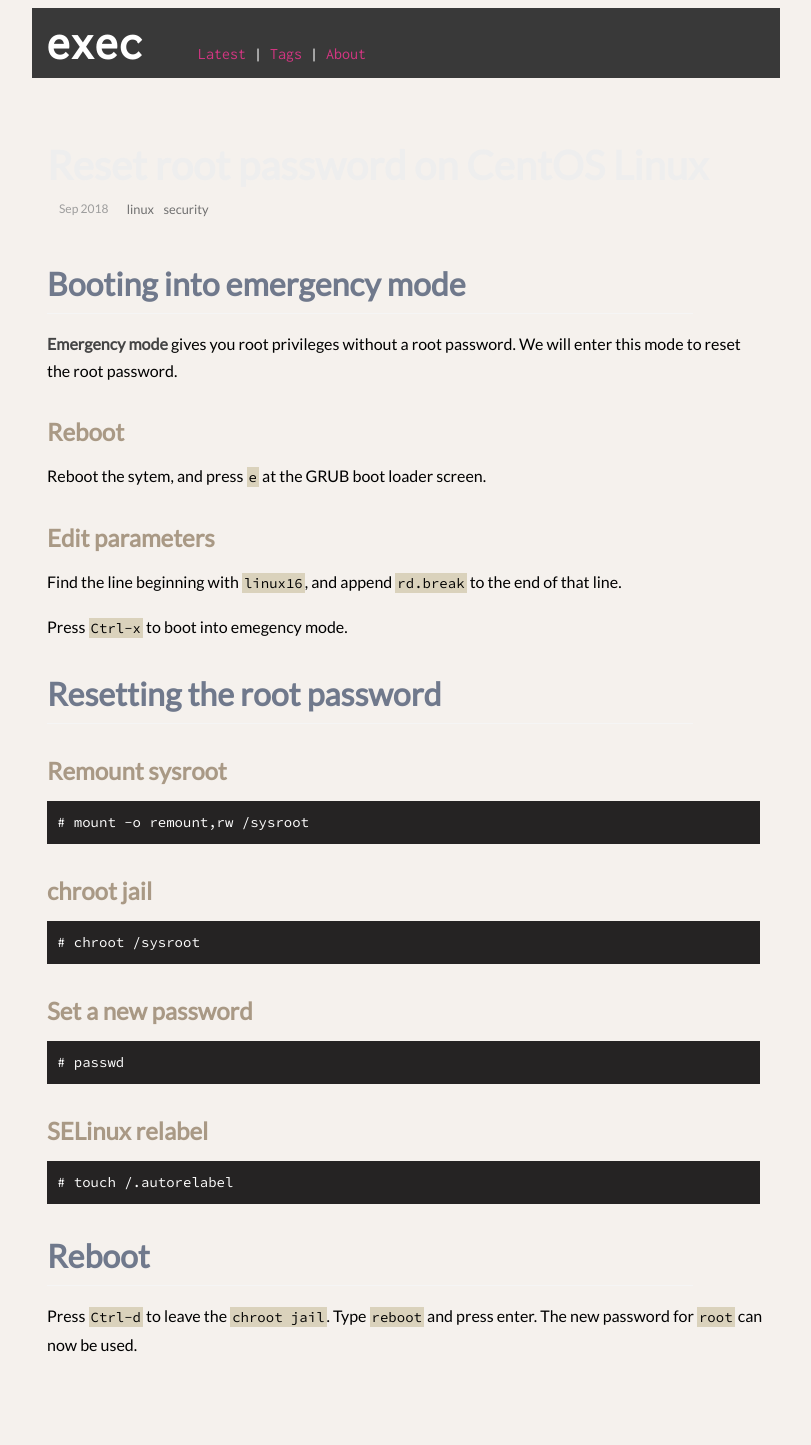
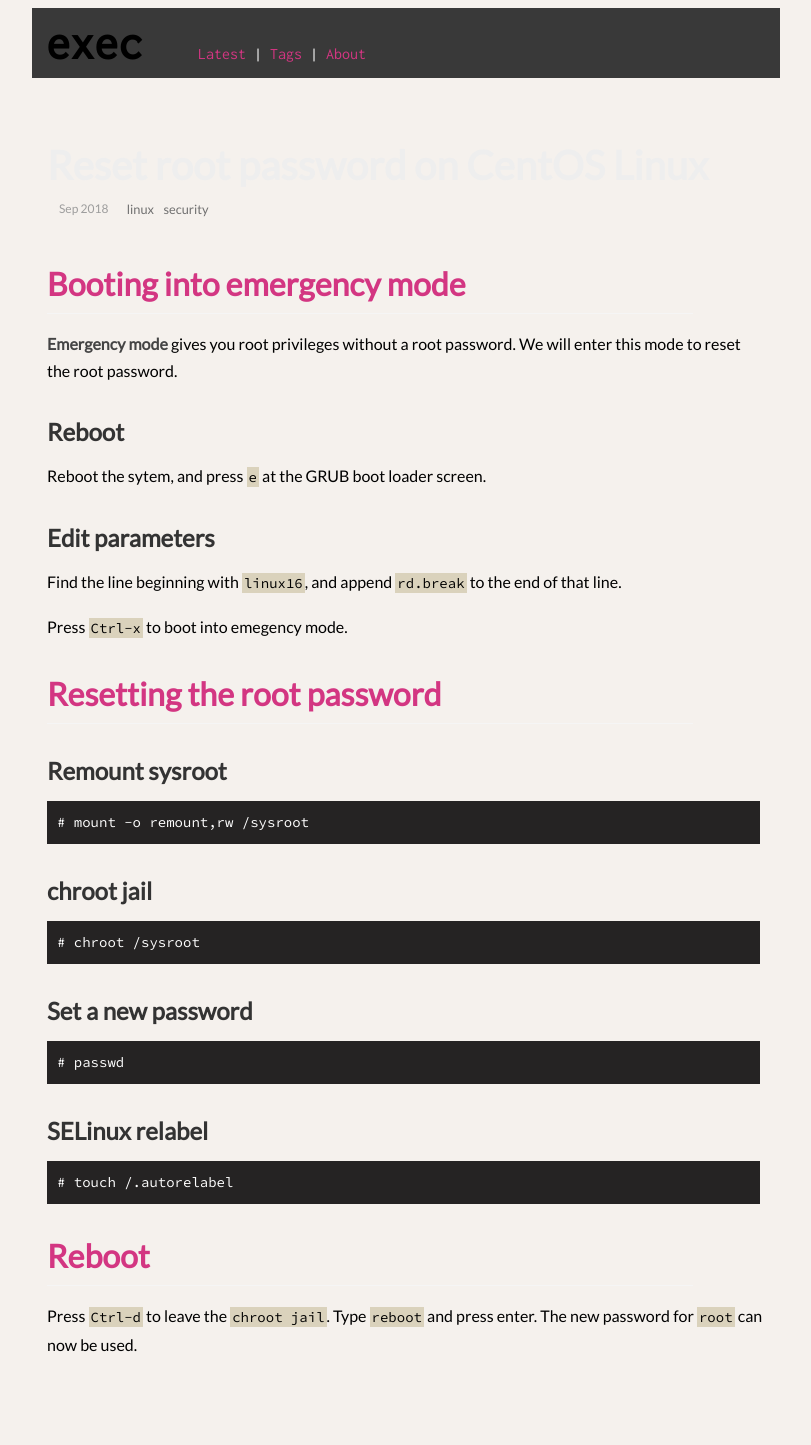
Before and after one commit to execas/execas.github.io, a Jekyll site: the page built from _posts/2018-09-03-reset-root-password-on-centos-linux.md, in a window 1280 px wide. Shown: the whole page, without its empty margins (234-1045 px from the left). Built offline with Jekyll 4.4.1, drawn with Linux system fonts in a browser that asks for light colours.

Commit message:
Update execas.css

```diff
--- a/css/execas.css
+++ b/css/execas.css
@@ -142,7 +142,7 @@ p {
 .header h1 {
      font-size: 3rem;
      margin-right: 3rem;
-     color: #ffffff;
+     color: #000000;
      display: inline;
      margin-top: 0px;
      margin-bottom:0px;
@@ -282,8 +282,7 @@ END: postinfo
 }
 
 .post h2 {
-     /*color: #d33682;*/
-     color: #70798c;
+     color: #d33682;
      font-size: 2rem;
      margin-top: 2rem;
      margin-bottom:1rem;
@@ -303,7 +302,7 @@ END: postinfo
 }
 
 .post h3 {
-     color: #a99985;
+     color: #333333;
      font-size: 1.5rem;
      margin-top:2rem;
      margin-bottom:1rem;
```
